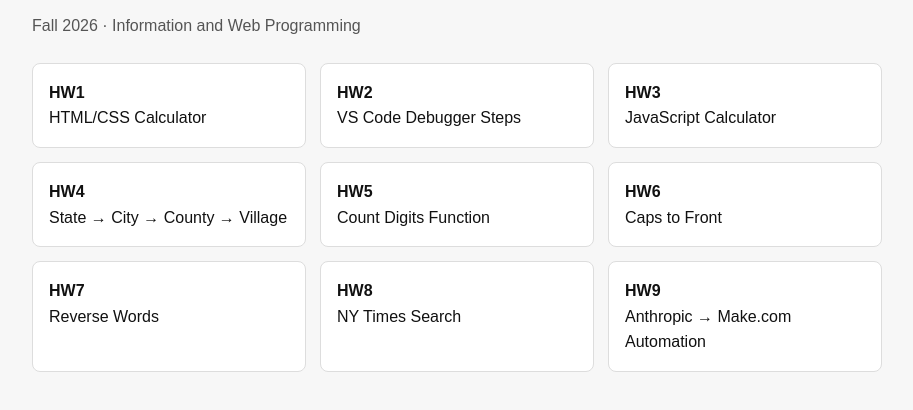
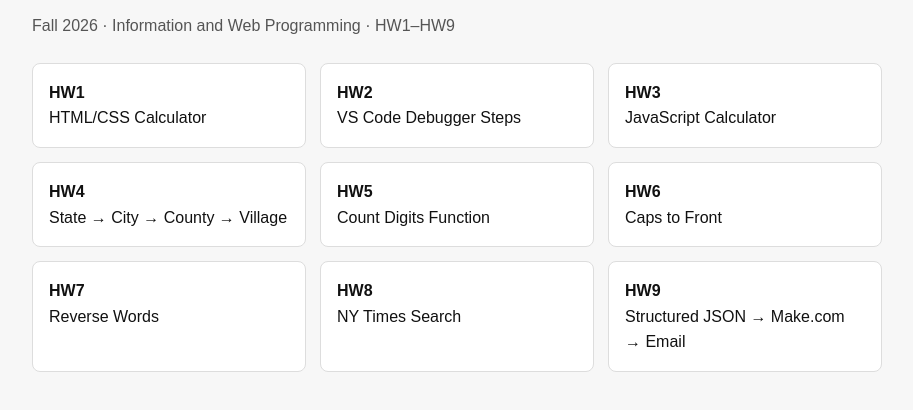
Before and after one commit to rawstreetkai/kai, a plain HTML site: page index.html in a window 1280 px wide. Shown: the part 94-504 px from the top of the page, without its empty margins (183-1096 px from the left). Drawn offline with Linux system fonts and the light colour scheme.

Commit message:
Clean up homework navigation for submission

```diff
--- a/index.html
+++ b/index.html
@@ -13,7 +13,7 @@
 </head>
 <body>
   <h1>CISC 2350 — Homework</h1>
-  <p class="note">Fall 2026 · Information and Web Programming</p>
+  <p class="note">Fall 2026 · Information and Web Programming · HW1–HW9</p>
   <div class="grid">
     <a href="HW1/index.html"><strong>HW1</strong><br>HTML/CSS Calculator</a>
     <a href="HW2/README.md"><strong>HW2</strong><br>VS Code Debugger Steps</a>
@@ -23,7 +23,7 @@
     <a href="HW6/index.html"><strong>HW6</strong><br>Caps to Front</a>
     <a href="HW7/index.html"><strong>HW7</strong><br>Reverse Words</a>
     <a href="HW8/index.html"><strong>HW8</strong><br>NY Times Search</a>
-    <a href="HW9/README.md"><strong>HW9</strong><br>Anthropic → Make.com Automation</a>
+    <a href="HW9/README.md"><strong>HW9</strong><br>Structured JSON → Make.com → Email</a>
   </div>
 </body>
 </html>
```
